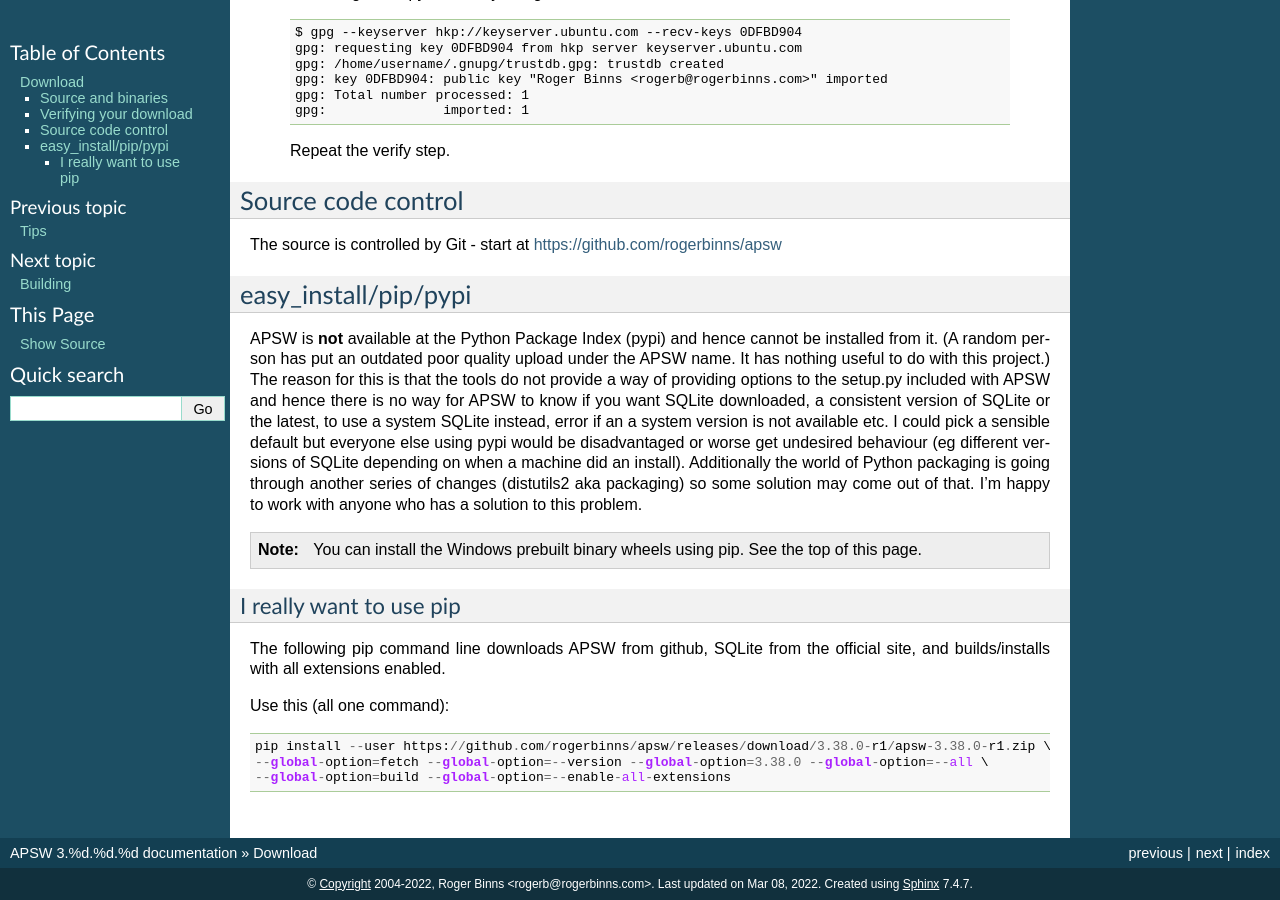
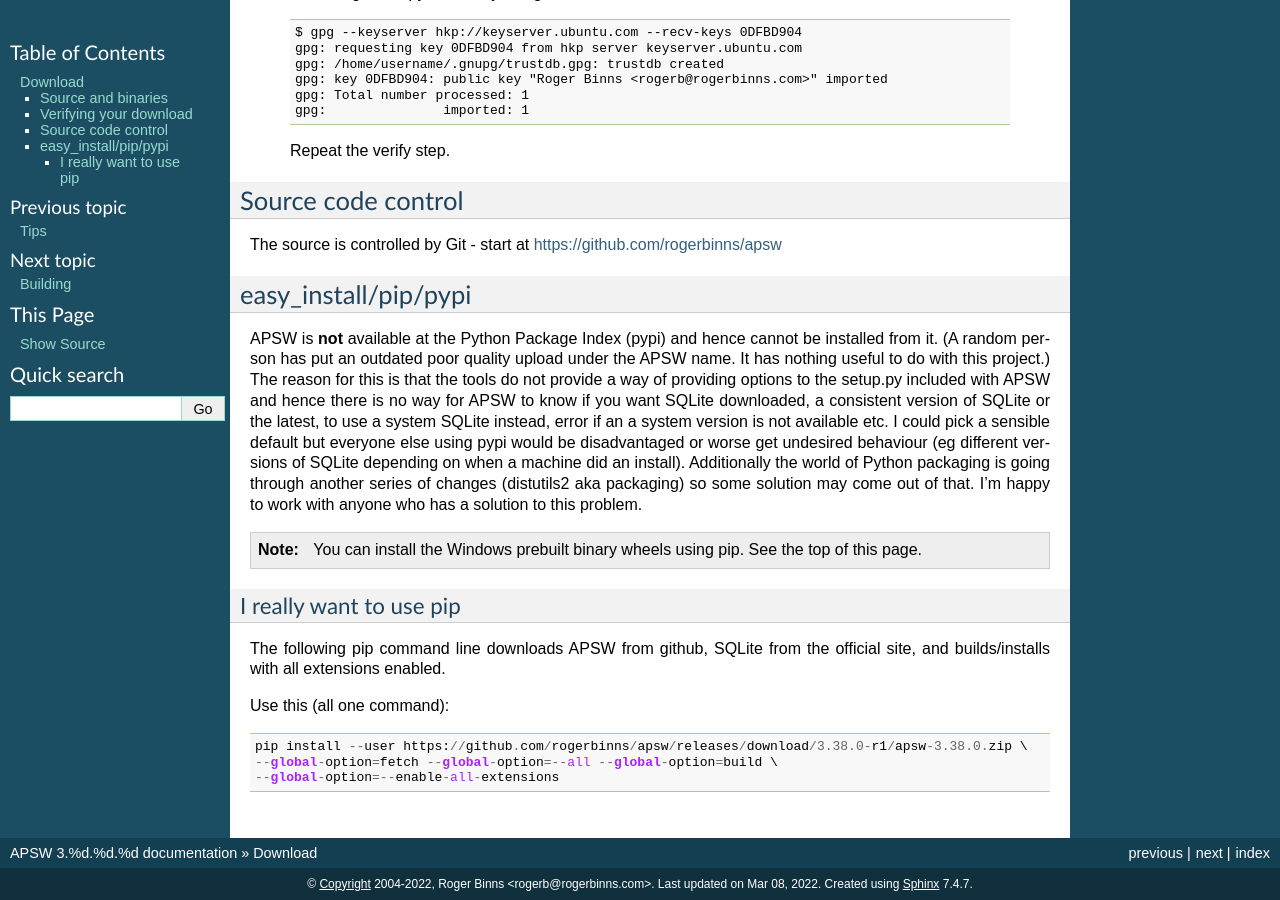
Before and after one commit to rogerbinns/apsw, a Sphinx documentation site: the page built from doc/download.rst, in a window 1280 px wide and 900 px high, scrolled down 1473 px. Built offline with Sphinx 7.4.7, drawn with Linux system fonts in a browser that asks for light colours; pages that are not in the unit, such as notebooks, are missing from menus; the version number is read from the project's files by our own code.

Commit message:
No need to specify --version any more

```diff
--- a/doc/download.rst
+++ b/doc/download.rst
@@ -170,8 +170,8 @@ official site, and builds/installs with all extensions enabled.
 
 Use this (all one command)::
 
-    pip install --user https://github.com/rogerbinns/apsw/releases/download/3.38.0-r1/apsw-3.38.0-r1.zip \
-    --global-option=fetch --global-option=--version --global-option=3.38.0 --global-option=--all \
-    --global-option=build --global-option=--enable-all-extensions
+    pip install --user https://github.com/rogerbinns/apsw/releases/download/3.38.0-r1/apsw-3.38.0.zip \
+    --global-option=fetch --global-option=--all --global-option=build \
+    --global-option=--enable-all-extensions
 
 .. pip-end
```
